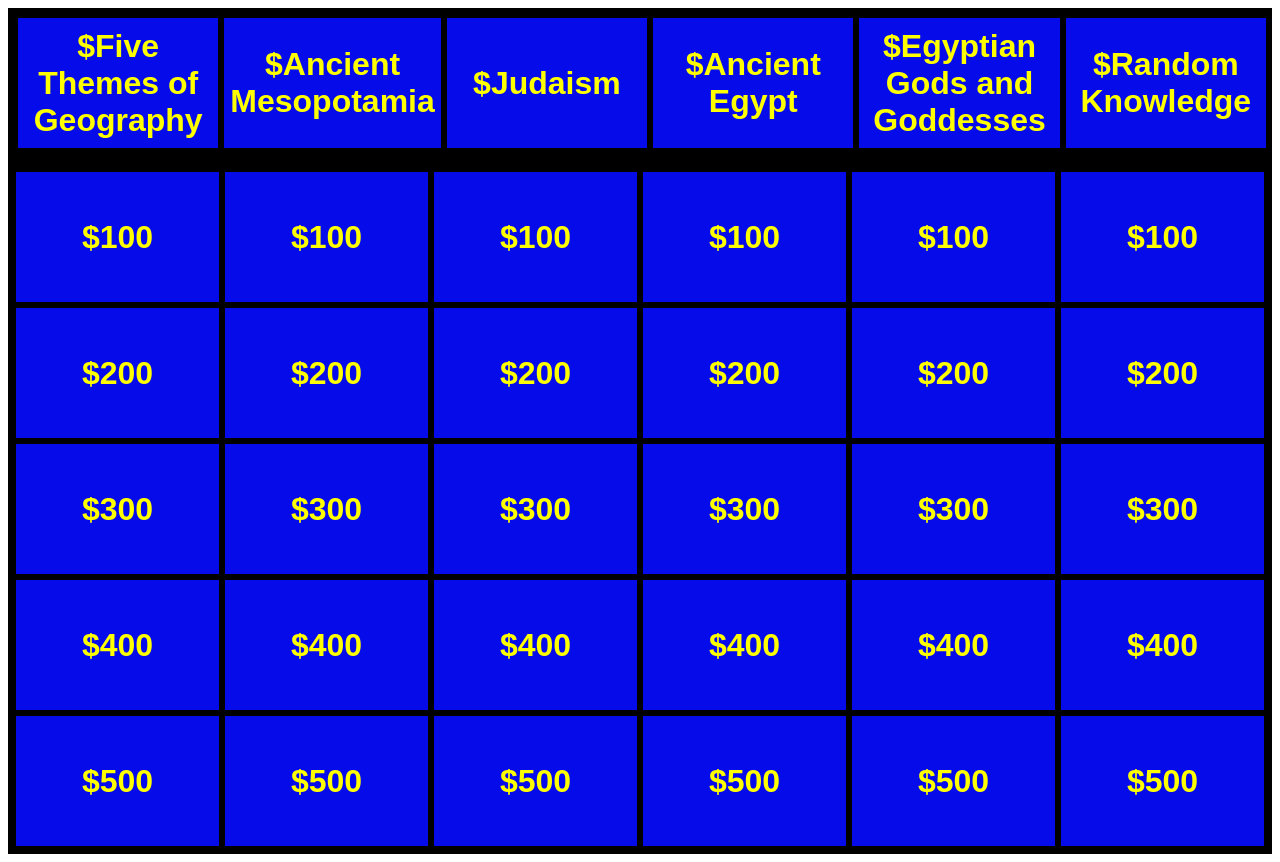
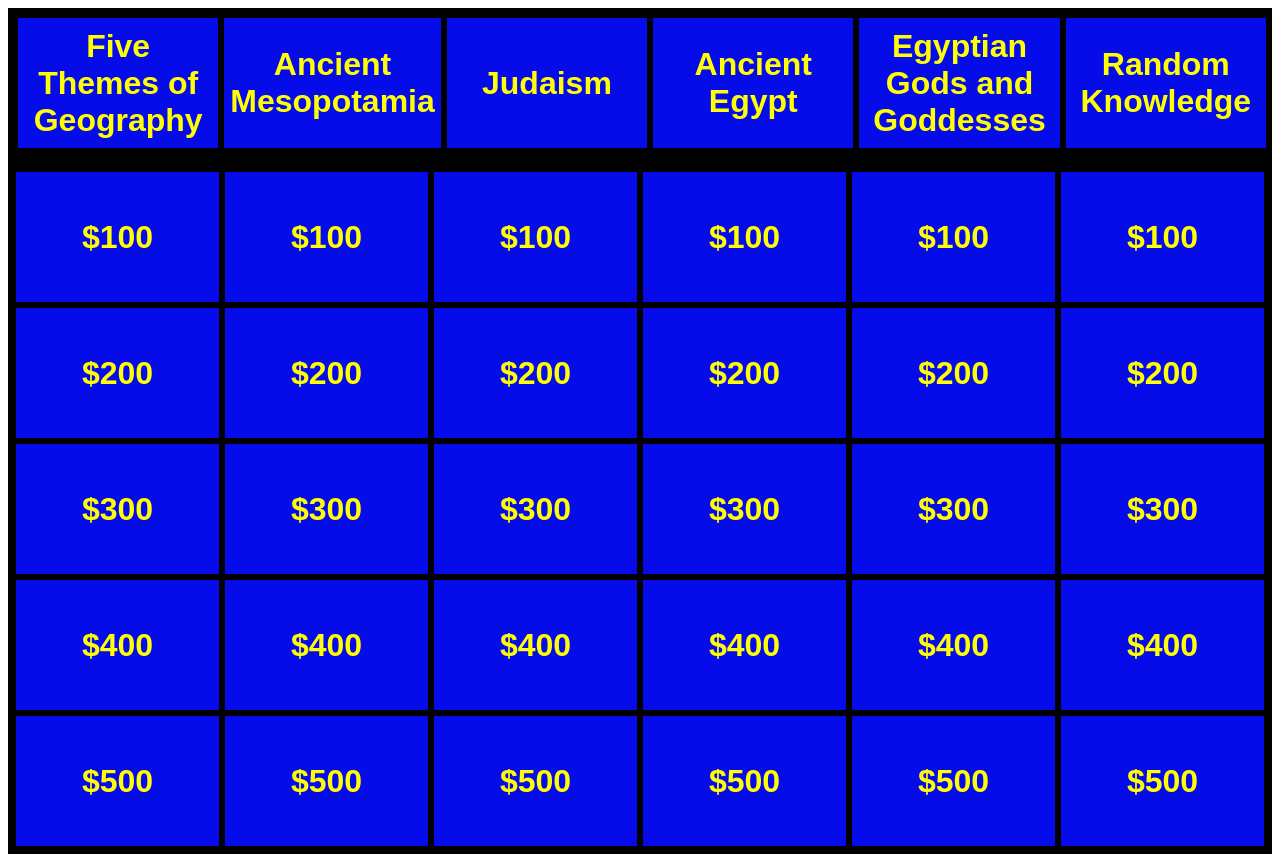
Before and after one commit to Nate1729/react-jeopardy, a React (Create React App) app: page / in a window 1280 px wide. Built offline with nearby package versions, Linux system fonts and the light colour scheme.

Commit message:
Fix himBHssign bug

```diff
--- a/src/components/Layout/TileContainer.js
+++ b/src/components/Layout/TileContainer.js
@@ -10,7 +10,7 @@ const TileContainer = props => {
           key={q_obj.value}
           qText={q_obj.text}
           category={props.category}
-        >{q_obj.value}</Tile>
+        >{`$${q_obj.value}`}</Tile>
       ))}
     </div>
   );
--- a/src/components/UI/Tile.js
+++ b/src/components/UI/Tile.js
@@ -13,7 +13,7 @@ const Tile = props => {
       ctx.setShowModal(true);
       ctx.setModalText(
         {
-          title: `${props.category} - $${props.children}`,
+          title: `${props.category} - ${props.children}`,
           body: props.qText
         }
       );
@@ -26,7 +26,7 @@ const Tile = props => {
       className={styles.button}
       onClick={tileClickHandler}
     >
-      { visible && `$${props.children}`}
+      { visible && `${props.children}`}
     </button>
   );
 };
```
